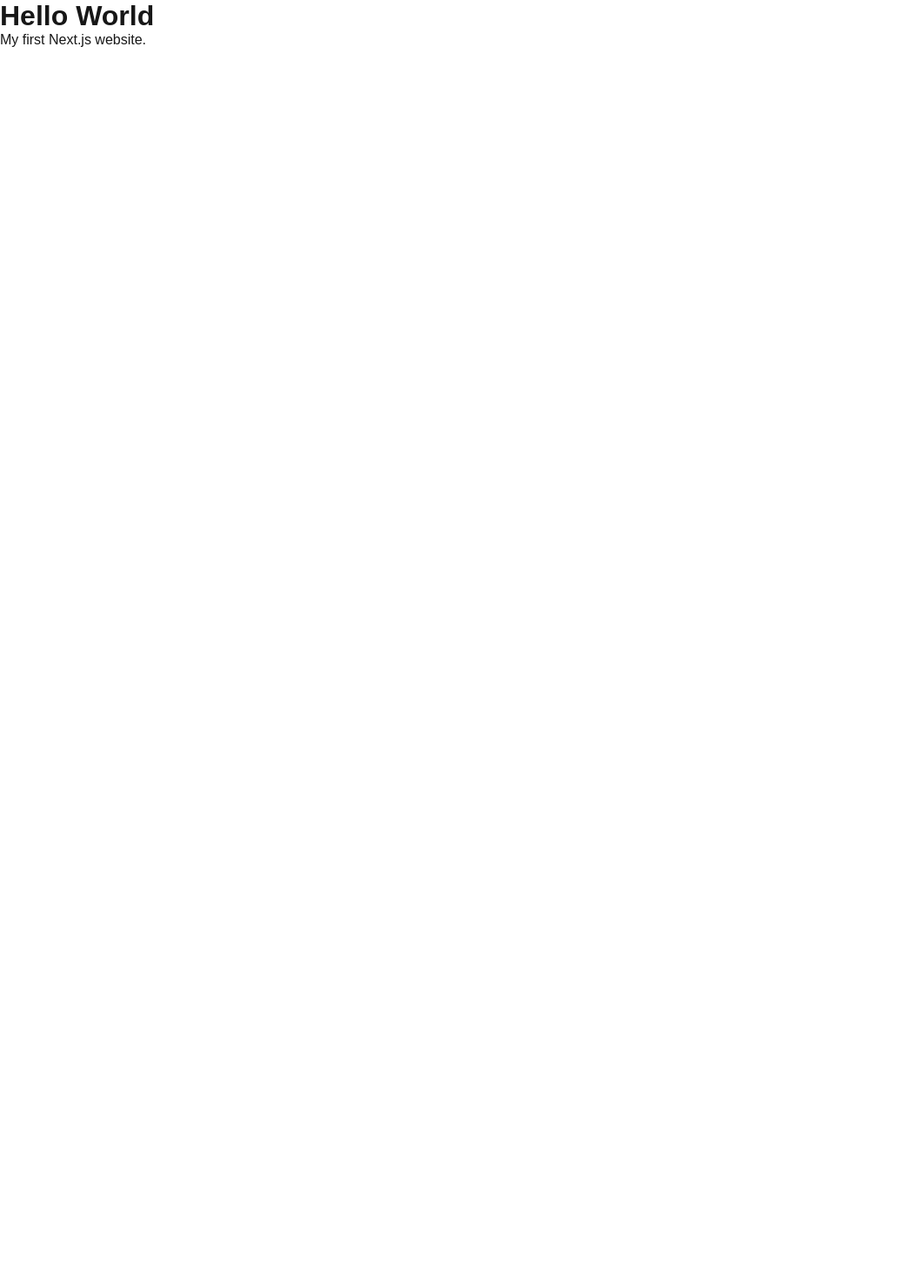
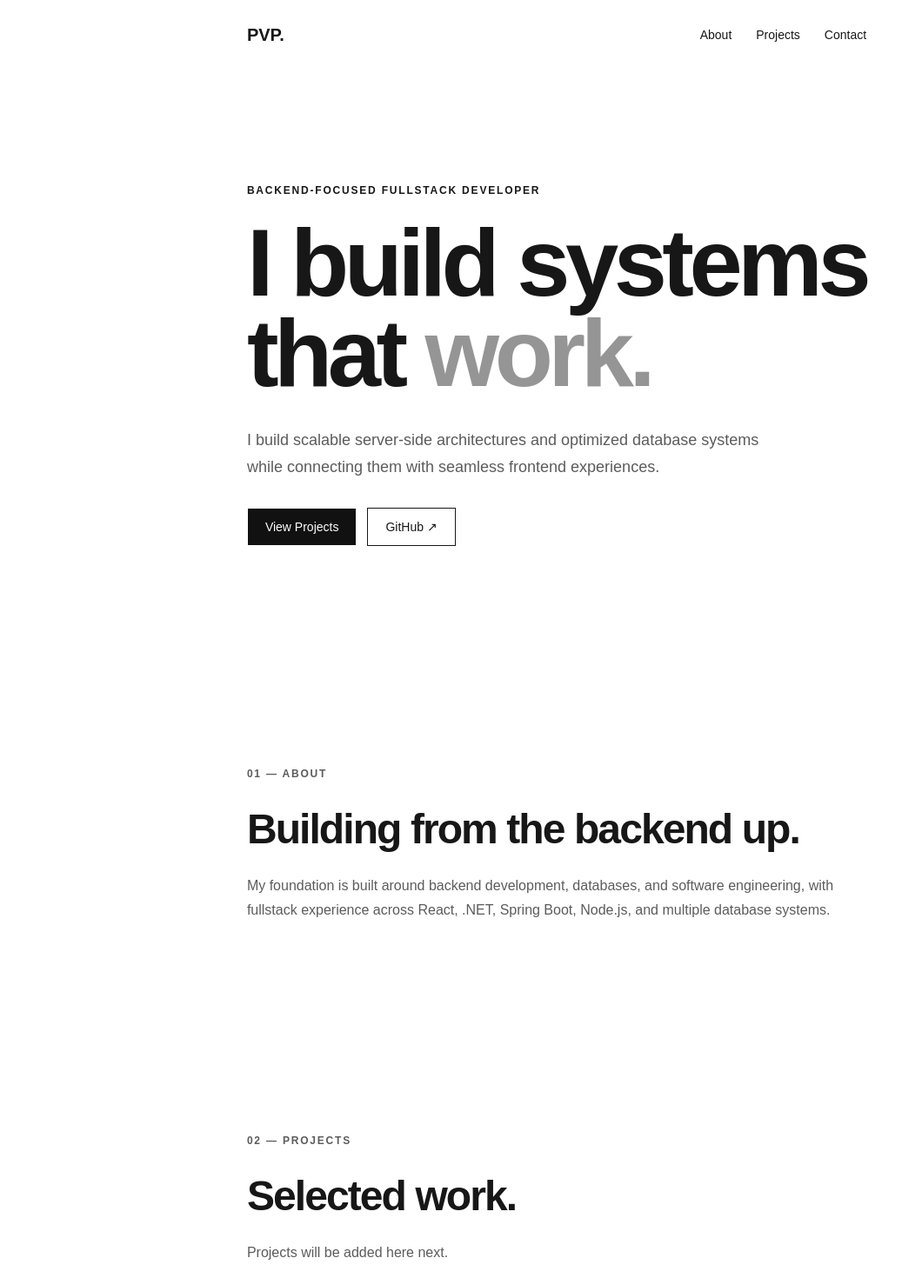
Before and after one commit to PerryPhuoc/my-portfolio, a Next.js app: page / in a window 1280 px wide. Shown: the top 1470 px of the page at 87% size, without its empty margins (0-1060 px from the left). Before the commit the page ends 800 px from the top, so only its background shows below. Built offline with nearby package versions, Linux system fonts and the light colour scheme.

Commit message:
Build portfolio V0.1 homepage

```diff
--- a/src/app/page.module.css
+++ b/src/app/page.module.css
@@ -1,150 +1,151 @@
 .page {
-  --background: #fafafa;
-  --foreground: #fff;
-
-  --text-primary: #000;
-  --text-secondary: #666;
-
-  --button-primary-hover: #383838;
-  --button-secondary-hover: #f2f2f2;
-  --button-secondary-border: #ebebeb;
-
-  display: flex;
-  flex: 1;
-  flex-direction: column;
-  align-items: center;
-  justify-content: center;
-  font-family: var(--font-geist-sans);
-  background-color: var(--background);
+  min-height: 100vh;
+  max-width: 1100px;
+  margin: 0 auto;
+  padding: 0 32px;
 }
 
-.main {
+.nav {
+  height: 80px;
   display: flex;
-  flex: 1;
-  width: 100%;
-  max-width: 800px;
-  flex-direction: column;
-  align-items: flex-start;
+  align-items: center;
   justify-content: space-between;
-  background-color: var(--foreground);
-  padding: 120px 60px;
 }
 
-.intro {
-  display: flex;
-  flex-direction: column;
-  align-items: flex-start;
-  text-align: left;
-  gap: 24px;
+.logo {
+  font-size: 20px;
+  font-weight: 700;
 }
 
-.intro h1 {
-  max-width: 320px;
-  font-size: 40px;
-  font-weight: 600;
-  line-height: 48px;
-  letter-spacing: -2.4px;
-  text-wrap: balance;
-  color: var(--text-primary);
+.navLinks {
+  display: flex;
+  gap: 28px;
 }
 
-.intro p {
-  max-width: 440px;
-  font-size: 18px;
-  line-height: 32px;
-  text-wrap: balance;
-  color: var(--text-secondary);
-}
-
-.intro a {
-  font-weight: 500;
-  color: var(--text-primary);
-}
-
-.ctas {
-  display: flex;
-  flex-direction: row;
-  width: 100%;
-  max-width: 440px;
-  gap: 16px;
+.navLinks a {
+  color: inherit;
+  text-decoration: none;
   font-size: 14px;
 }
 
-.ctas a {
+.hero {
+  min-height: 680px;
   display: flex;
+  flex-direction: column;
   justify-content: center;
-  align-items: center;
-  height: 40px;
-  padding: 0 16px;
-  border-radius: 128px;
-  border: 1px solid transparent;
-  transition: 0.2s;
-  cursor: pointer;
-  width: fit-content;
-  font-weight: 500;
+  max-width: 850px;
 }
 
-a.primary {
-  background: var(--text-primary);
-  color: var(--background);
-  gap: 8px;
+.eyebrow,
+.sectionLabel {
+  font-size: 12px;
+  font-weight: 700;
+  letter-spacing: 0.15em;
 }
 
-a.secondary {
-  border-color: var(--button-secondary-border);
+.eyebrow {
+  margin-bottom: 24px;
 }
 
-/* Enable hover only on non-touch devices */
-@media (hover: hover) and (pointer: fine) {
-  a.primary:hover {
-    background: var(--button-primary-hover);
-    border-color: transparent;
+.hero h1 {
+  margin: 0;
+  font-size: clamp(56px, 9vw, 110px);
+  line-height: 0.95;
+  letter-spacing: -0.05em;
+}
+
+.hero h1 span {
+  opacity: 0.45;
+}
+
+.description {
+  max-width: 600px;
+  margin-top: 32px;
+  font-size: 18px;
+  line-height: 1.7;
+  opacity: 0.7;
+}
+
+.actions {
+  display: flex;
+  gap: 12px;
+  margin-top: 32px;
+}
+
+.primaryButton,
+.secondaryButton {
+  padding: 13px 20px;
+  border: 1px solid currentColor;
+  text-decoration: none;
+  font-size: 14px;
+}
+
+.primaryButton {
+  background: #111;
+  color: white;
+}
+
+.secondaryButton {
+  color: inherit;
+}
+
+.section {
+  padding: 120px 0;
+  max-width: 700px;
+}
+
+.sectionLabel {
+  margin-bottom: 24px;
+  opacity: 0.5;
+}
+
+.section h2 {
+  margin: 0 0 24px;
+  font-size: 48px;
+  letter-spacing: -0.04em;
+}
+
+.section p {
+  line-height: 1.8;
+  opacity: 0.7;
+}
+
+.section a {
+  color: inherit;
+}
+
+.footer {
+  padding: 40px 0;
+  border-top: 1px solid #ddd;
+  display: flex;
+  justify-content: space-between;
+  font-size: 12px;
+  opacity: 0.6;
+}
+
+@media (max-width: 700px) {
+  .page {
+    padding: 0 20px;
   }
 
-  a.secondary:hover {
-    background: var(--button-secondary-hover);
-    border-color: transparent;
+  .navLinks {
+    display: none;
+  }
+
+  .hero {
+    min-height: 600px;
+  }
+
+  .section {
+    padding: 80px 0;
+  }
+
+  .section h2 {
+    font-size: 38px;
+  }
+
+  .footer {
+    flex-direction: column;
+    gap: 8px;
   }
 }
-
-@media (max-width: 600px) {
-  .main {
-    padding: 48px 24px;
-  }
-
-  .intro {
-    gap: 16px;
-  }
-
-  .intro h1 {
-    font-size: 32px;
-    line-height: 40px;
-    letter-spacing: -1.92px;
-  }
-}
-
-@media (prefers-color-scheme: dark) {
-  .logo {
-    filter: invert();
-  }
-
-  .page {
-    --background: #000;
-    --foreground: #000;
-
-    --text-primary: #ededed;
-    --text-secondary: #999;
-
-    --button-primary-hover: #ccc;
-    --button-secondary-hover: #1a1a1a;
-    --button-secondary-border: #1a1a1a;
-  }
-}
-
-.code {
-  font-family: var(--font-geist-mono);
-  font-size: 0.9em;
-  background: color-mix(in srgb, currentColor 8%, transparent);
-  padding: 0.1em 0.4em;
-  border-radius: 6px;
-}
--- a/src/app/page.tsx
+++ b/src/app/page.tsx
@@ -1,8 +1,82 @@
+import styles from "./page.module.css";
+
 export default function Home() {
   return (
-    <main>
-      <h1>Hello World</h1>
-      <p>My first Next.js website.</p>
+    <main className={styles.page}>
+      <nav className={styles.nav}>
+        <span className={styles.logo}>PVP.</span>
+
+        <div className={styles.navLinks}>
+          <a href="#about">About</a>
+          <a href="#projects">Projects</a>
+          <a href="#contact">Contact</a>
+        </div>
+      </nav>
+
+      <section className={styles.hero}>
+        <p className={styles.eyebrow}>BACKEND-FOCUSED FULLSTACK DEVELOPER</p>
+
+        <h1>
+          I build systems
+          <br />
+          that <span>work.</span>
+        </h1>
+
+        <p className={styles.description}>
+          I build scalable server-side architectures and optimized database
+          systems while connecting them with seamless frontend experiences.
+        </p>
+
+        <div className={styles.actions}>
+          <a className={styles.primaryButton} href="#projects">
+            View Projects
+          </a>
+
+          <a
+            className={styles.secondaryButton}
+            href="https://github.com/PerryPhuoc"
+            target="_blank"
+            rel="noopener noreferrer"
+          >
+            GitHub ↗
+          </a>
+        </div>
+      </section>
+
+      <section id="about" className={styles.section}>
+        <p className={styles.sectionLabel}>01 — ABOUT</p>
+
+        <h2>Building from the backend up.</h2>
+
+        <p>
+          My foundation is built around backend development, databases, and
+          software engineering, with fullstack experience across React,
+          .NET, Spring Boot, Node.js, and multiple database systems.
+        </p>
+      </section>
+
+      <section id="projects" className={styles.section}>
+        <p className={styles.sectionLabel}>02 — PROJECTS</p>
+
+        <h2>Selected work.</h2>
+
+        <p>Projects will be added here next.</p>
+      </section>
+
+      <section id="contact" className={styles.section}>
+        <p className={styles.sectionLabel}>03 — CONTACT</p>
+
+        <h2>Let's build something.</h2>
+
+        <a href="mailto:phuocpham5104@gmail.com">
+          phuocpham5104@gmail.com
+        </a>
+      </section>
+
+      <footer className={styles.footer}>
+        <span>© 2026 Pham Viet Phuoc</span>
+        <span>Backend-focused Fullstack Developer</span>
+      </footer>
     </main>
   );
 }
```
